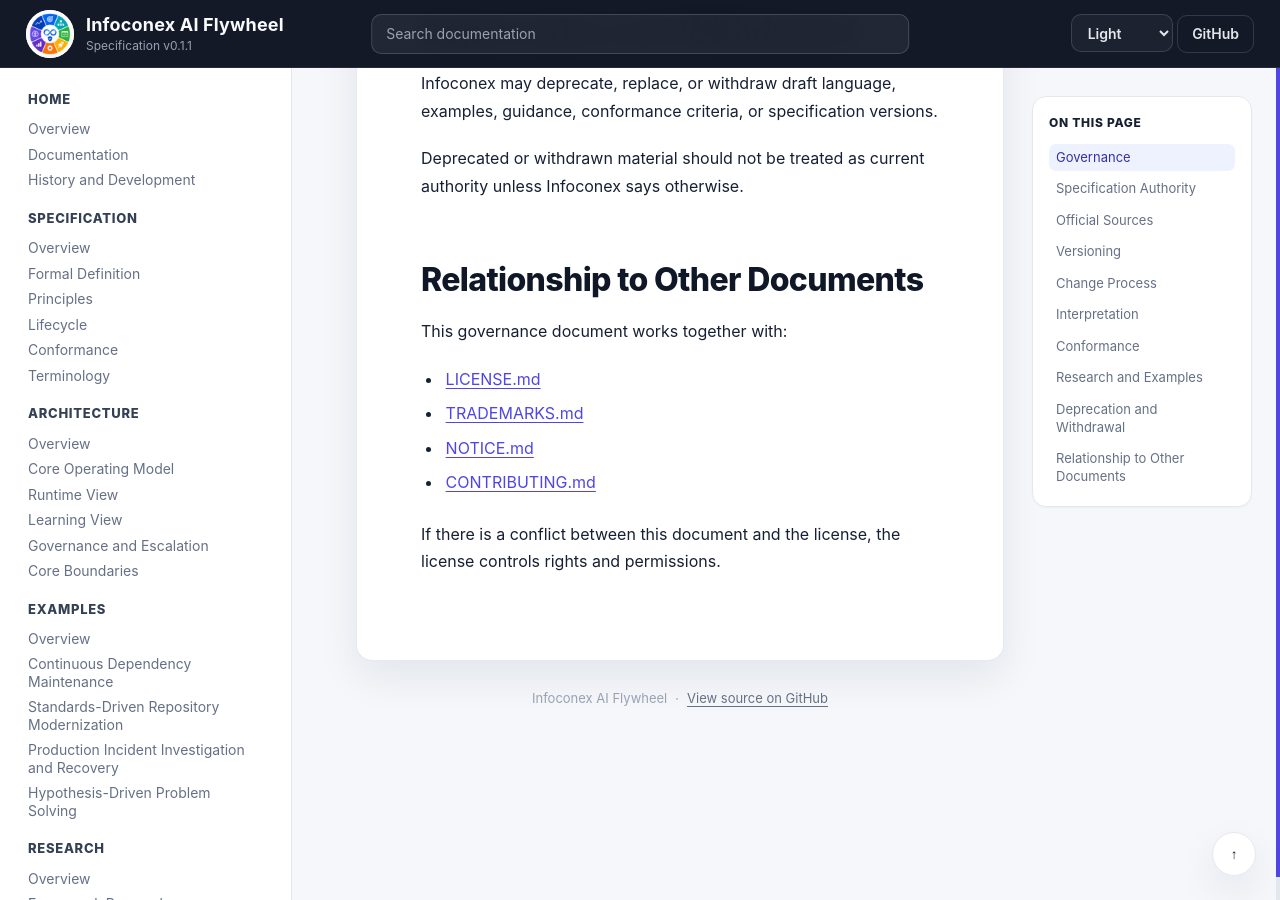
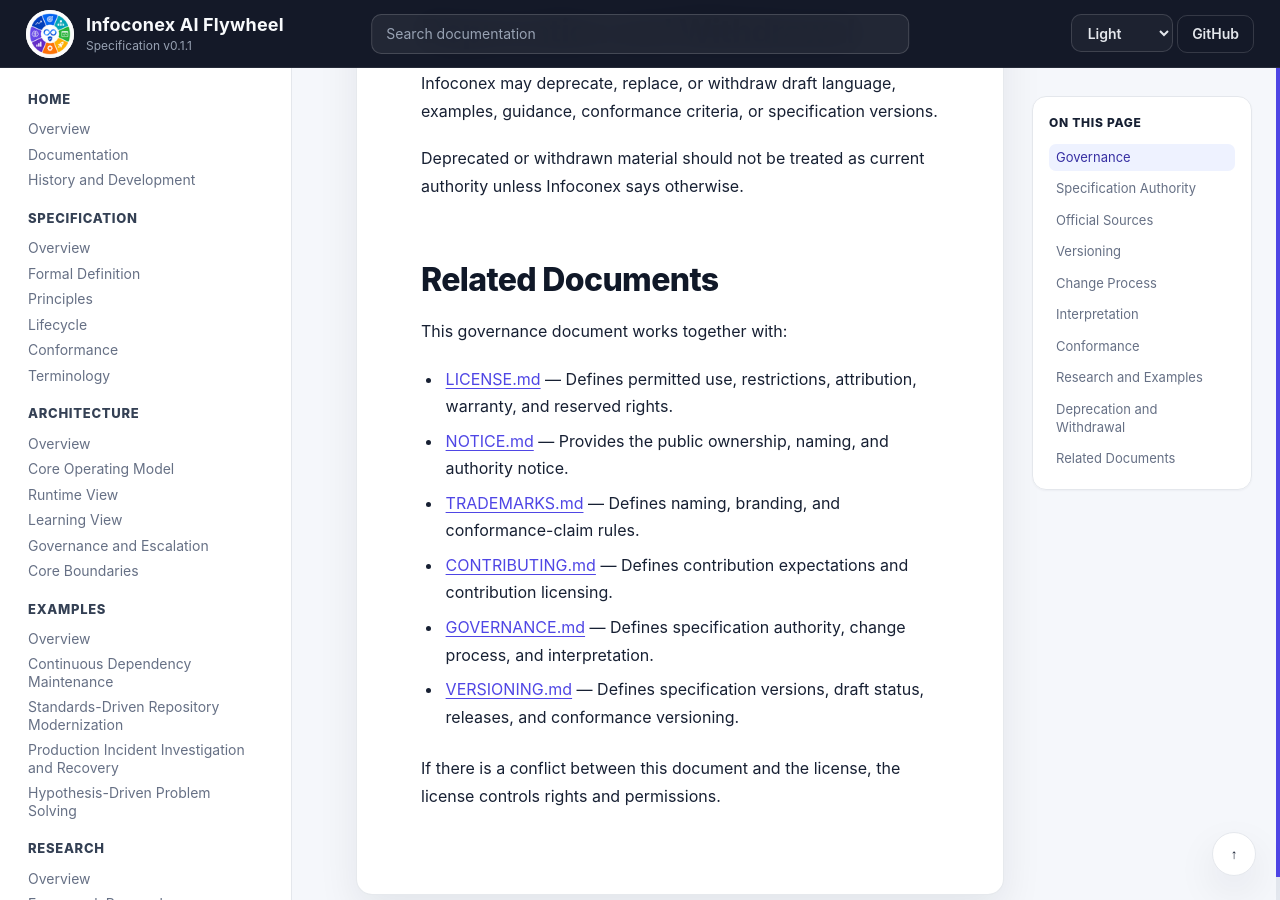
Before and after one commit to infoconex/ai-flywheel, a Jekyll site: the page built from GOVERNANCE.md, in a window 1280 px wide and 900 px high, scrolled down 2795 px. Built offline with Jekyll 4.4.1, drawn with Linux system fonts in a browser that asks for light colours; our own code applies the rules of GitHub Pages for plain Markdown files.

Commit message:
Link governance policy documents

```diff
--- a/GOVERNANCE.md
+++ b/GOVERNANCE.md
@@ -60,13 +60,15 @@ Infoconex may deprecate, replace, or withdraw draft language, examples, guidance
 
 Deprecated or withdrawn material should not be treated as current authority unless Infoconex says otherwise.
 
-## Relationship to Other Documents
+## Related Documents
 
 This governance document works together with:
 
-- [LICENSE.md](LICENSE.md)
-- [TRADEMARKS.md](TRADEMARKS.md)
-- [NOTICE.md](NOTICE.md)
-- [CONTRIBUTING.md](CONTRIBUTING.md)
+- [LICENSE.md](LICENSE.md) — Defines permitted use, restrictions, attribution, warranty, and reserved rights.
+- [NOTICE.md](NOTICE.md) — Provides the public ownership, naming, and authority notice.
+- [TRADEMARKS.md](TRADEMARKS.md) — Defines naming, branding, and conformance-claim rules.
+- [CONTRIBUTING.md](CONTRIBUTING.md) — Defines contribution expectations and contribution licensing.
+- [GOVERNANCE.md](GOVERNANCE.md) — Defines specification authority, change process, and interpretation.
+- [VERSIONING.md](VERSIONING.md) — Defines specification versions, draft status, releases, and conformance versioning.
 
 If there is a conflict between this document and the license, the license controls rights and permissions.
```
Also changed, not shown: CONTRIBUTING.md (+9 -0 lines), NOTICE.md (+9 -0 lines), README.md (+9 -0 lines), TRADEMARKS.md (+9 -0 lines), VERSIONING.md (+9 -0 lines), _data/navigation.yml (+15 -0 lines), docs/README.md (+9 -0 lines), LICENSE.md.
